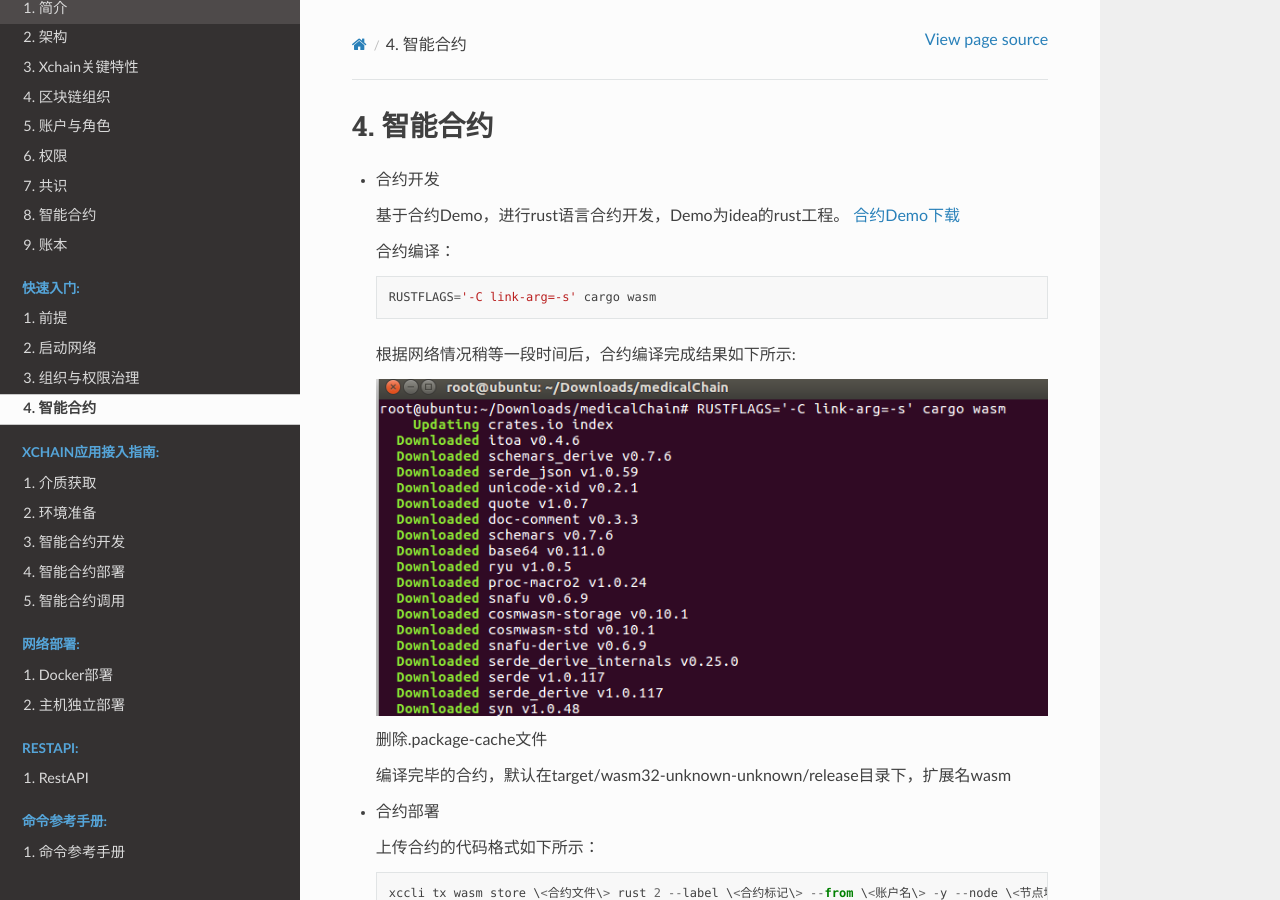
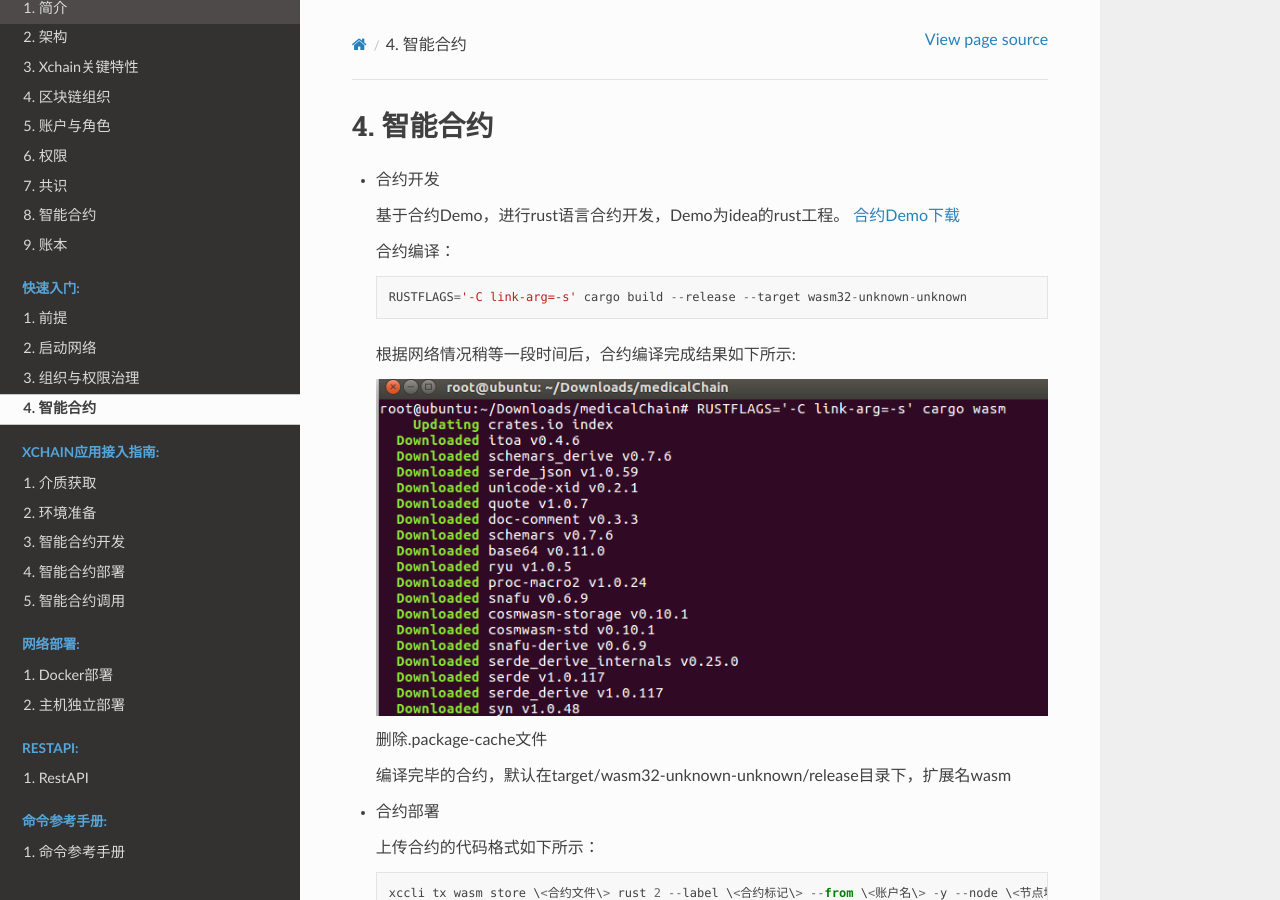
Before and after one commit to XAbaiyangdian/xchaindoc, a Sphinx documentation site: the page built from source/quickstart/Contract.md, in a window 1280 px wide and 900 px high. Built offline with Sphinx 7.4.7 and the Read the Docs theme 2.0.0, drawn with Linux system fonts in a browser that asks for light colours.

Commit message:
更新合约编译命令

````diff
--- a/source/quickstart/Contract.md
+++ b/source/quickstart/Contract.md
@@ -8,7 +8,7 @@
   合约编译：
 
   ```
-  RUSTFLAGS='-C link-arg=-s' cargo wasm
+  RUSTFLAGS='-C link-arg=-s' cargo build --release --target wasm32-unknown-unknown
   ```
 
   根据网络情况稍等一段时间后，合约编译完成结果如下所示:
````
